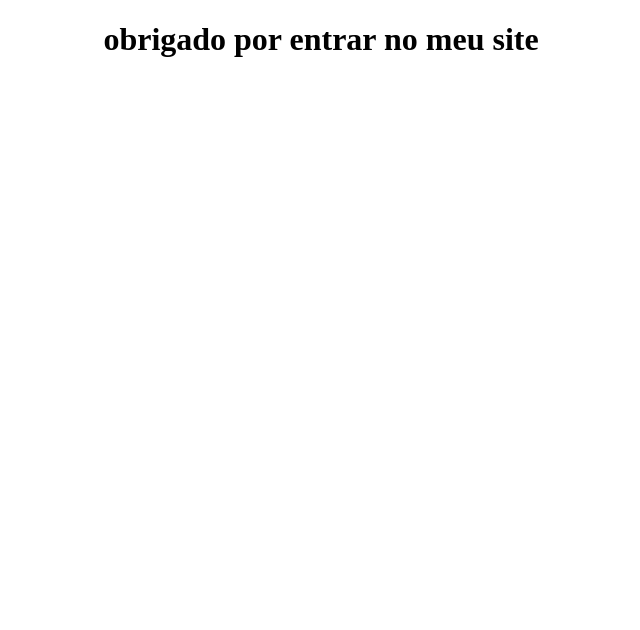
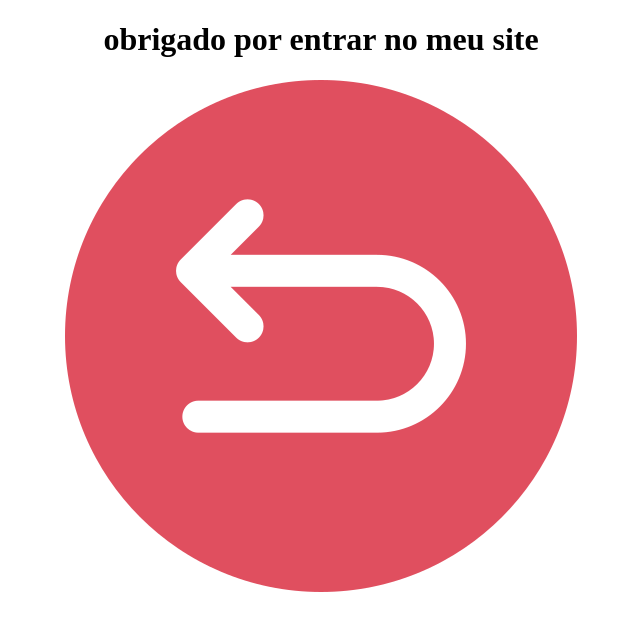
Before and after one commit to guilhermebeija/formulario02, a plain HTML site: page obrigado.html in a window 1280 px wide. Shown: the whole page, without its empty margins (319-959 px from the left). Drawn offline with Linux system fonts and the light colour scheme.

Commit message:
Add files via upload

```diff
--- a/obrigado.html
+++ b/obrigado.html
@@ -7,5 +7,6 @@
 </head>
 <body>
     <center><h1>obrigado por entrar no meu site</h1></center>
+    <center><a href="index.html"><img src="voltar.png" alt="voltar"></a></center>
 </body>
 </html>
```
Also changed, not shown: voltar.png (added).
